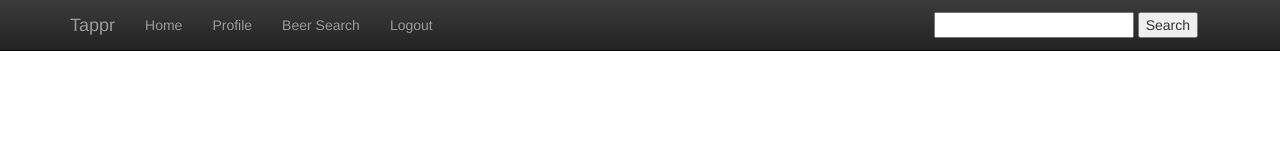
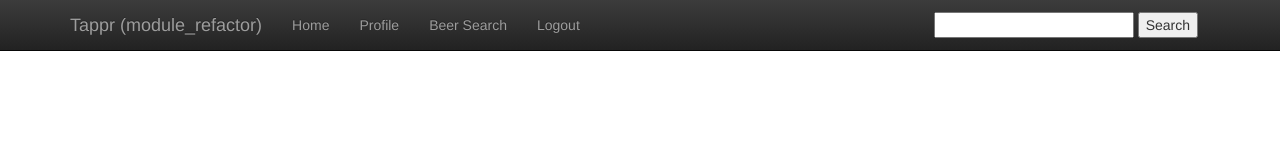
Before and after one commit to Sharondio/tappr-demo, a website: page app/index.html in a window 1280 px wide. Drawn offline with nearby package versions, Linux system fonts and the light colour scheme; some packages are replaced by stand-ins of ours; files that its build step writes are made by us from their sources.

Commit message:
Added branch name to header

```diff
--- a/app/index.html
+++ b/app/index.html
@@ -31,7 +31,7 @@
                 <span class="icon-bar"></span>
                 <span class="icon-bar"></span>
             </button>
-            <a class="navbar-brand" href="#">Tappr</a>
+            <a class="navbar-brand" href="#">Tappr (module_refactor)</a>
         </div>
         <div id="navbar" class="collapse navbar-collapse">
             <ul class="nav navbar-nav">
```
